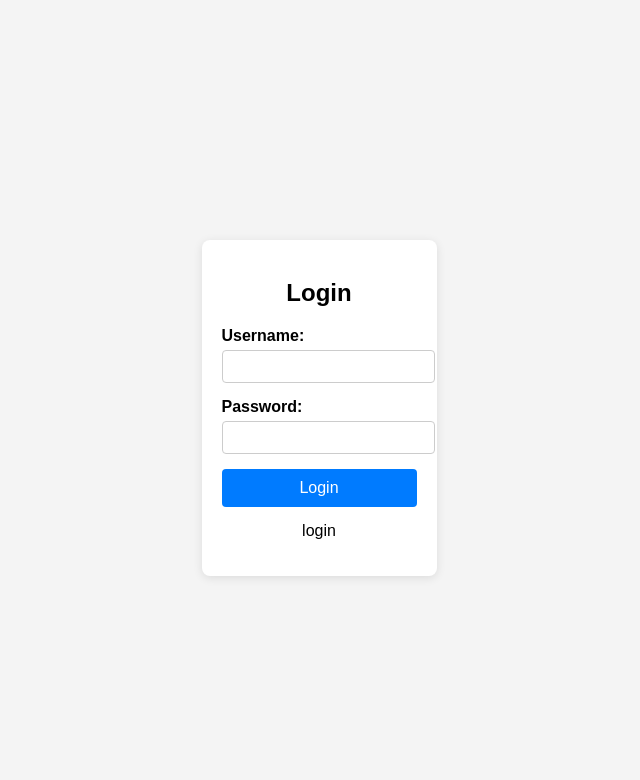
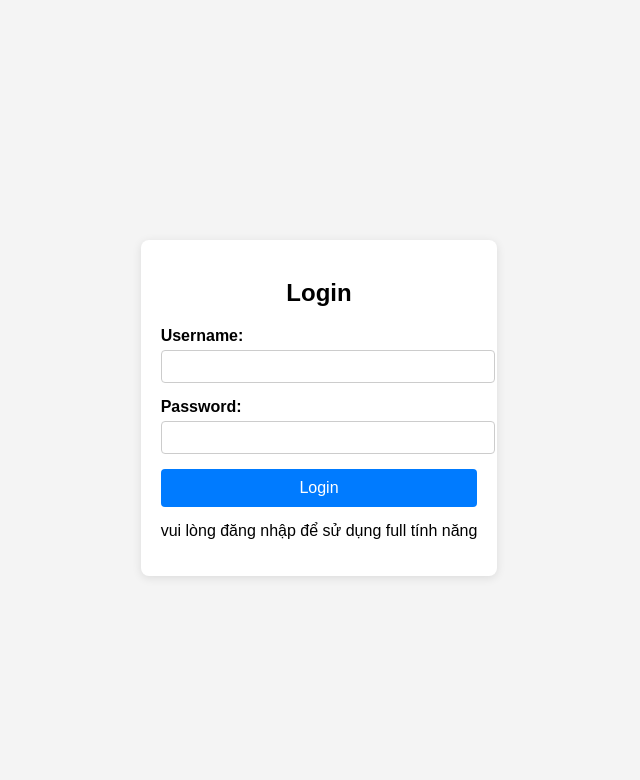
Before and after one commit to khanhnq35/tracking-vote, a Flask app: page /login in a window 1280 px wide. Shown: the top 780 px of the page, without its empty margins (321-961 px from the left). Run offline with Flask 3, Linux system fonts and the light colour scheme.

Commit message:
Update login.html

```diff
--- a/tracking vote/templates/login.html
+++ b/tracking vote/templates/login.html
@@ -83,7 +83,7 @@
             <button type="submit">Login</button>
         </form>
         <p style="text-align: center; margin-top: 15px;">
-            login
+            vui lòng đăng nhập để sử dụng full tính năng
         </p>
     </div>
 </body>
```
